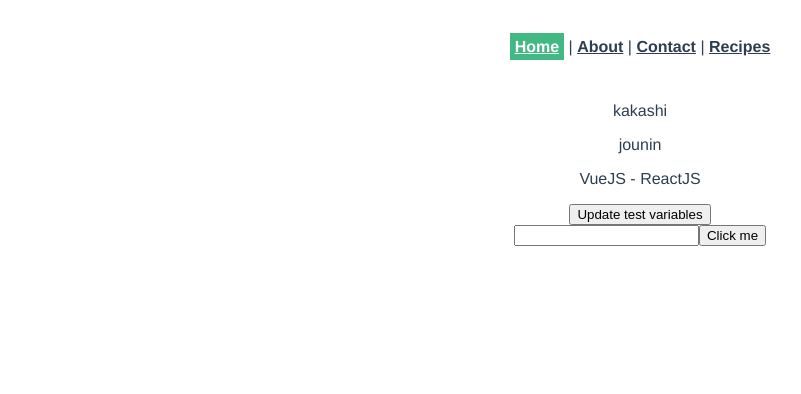
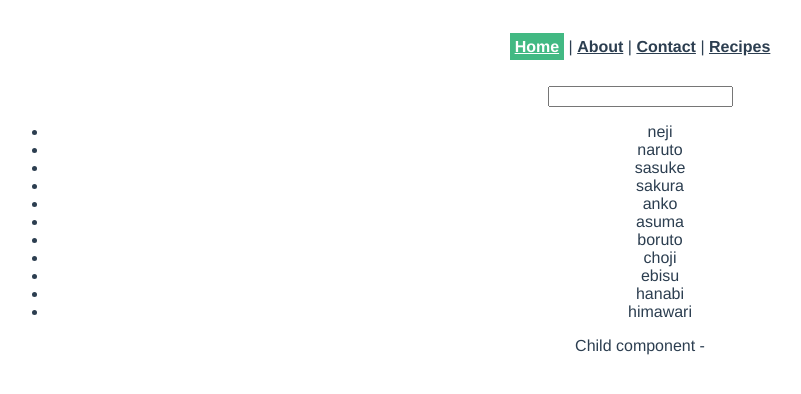
Before and after one commit to Maestroharyor/VueJS-3-Tutorial-Playlist, a Vue app: page / in a window 1280 px wide. Shown: the top 394 px of the page, without its empty margins (0-801 px from the left). Built offline with nearby package versions, Linux system fonts and the light colour scheme.

Commit message:
Second part of lesson 22 - the composition API

```diff
--- /dev/null
+++ b/src/components/TestComponent.vue
@@ -0,0 +1,16 @@
+<template lang="html">
+    <div>
+        Child component - {{title}}
+    </div>
+</template>
+<script>
+export default {
+    props: ['title'],
+    setup(props) {
+        console.log(`Props value in composition API - ${props.title}`)
+    }
+}
+</script>
+<style lang="">
+
+</style>
--- a/src/views/HomeView.vue
+++ b/src/views/HomeView.vue
@@ -1,72 +1,41 @@
 <template>
   <div class="home">
 
-    <p>{{ninjaTwo.name}}</p>
-    <p ref="para">{{ninjaTwo.rank}}</p>
-    <p>{{test1}} - {{test2}}</p>
-    <div>
-      <button @click="changeTest">Update test variables</button>
-    </div>
     <input type="text"
       v-model="search">
-    <button @click="handleClickTwo">Click me</button>
+
+    <div>
+      <ul>
+        <li v-for="ninja in computedNinjas"
+          :key="ninja">{{ninja}}</li>
+      </ul>
+    </div>
+    <TestComponent :title="search" />
   </div>
 </template>
 
-<script>
-import { ref, reactive } from 'vue';
+<script setup>
+import { ref, computed, watch, watchEffect, onMounted, onUpdated } from 'vue';
+import TestComponent from '@/components/TestComponent.vue';
+
+console.log("Setup ran");
+let search = ref("");
+const ninjas = ref(["neji", "naruto", "sasuke", "sakura", "anko", "asuma", "boruto", "choji", "ebisu", "hanabi", "himawari"]);
+const computedNinjas = computed(() => {
+  return ninjas.value.filter(ninja => ninja.includes(search.value));
+});
+watch(search, () => {
+  console.log(`The value of search is ${search.value}`);
+});
+watchEffect(() => {
+  console.log("Wactch effect active", search.value);
+});
+onMounted(() => {
+  console.log("Now mounted");
+});
+onUpdated(() => {
+  console.log("Now updated");
+});
 
 
-
-export default {
-  name: 'HomeView',
-  setup() {
-    console.log("Setup runs")
-
-    let ninjaOne = ref({ name: "naruto", rank: "genin" });
-    let ninjaTwo = reactive({ name: "kakashi", rank: "jounin" });
-
-    let test1 = ref("VueJS")
-    let test2 = reactive("ReactJS")
-
-    let search = ref("")
-
-    let para = ref(null)
-
-    console.log(para.value)
-
-    const handleClickOne = () => {
-      ninjaOne.value.name = "sasuke"
-      ninjaOne.value.rank = "chunin"
-      console.log(search.value)
-      // if (para.value.classList.contains("testing")) {
-      //   para.value.classList.remove("testing")
-      // } else {
-      //   para.value.classList.add("testing")
-      // }
-
-    }
-    const handleClickTwo = () => {
-      ninjaTwo.name = "Madara"
-      ninjaTwo.rank = "hokage"
-    }
-
-    const changeTest = () => {
-      test1.value = "NuxtJS"
-      test2 = "NextJS"
-    }
-
-
-    return {
-      ninjaOne, handleClickOne, para, search, ninjaTwo, handleClickTwo, test1, test2, changeTest
-    }
-  },
-  // updated() {
-  //   console.log(this.search)
-  // },
-  mounted() {
-    console.log("Component mounted")
-  }
-
-}
 </script>
```
